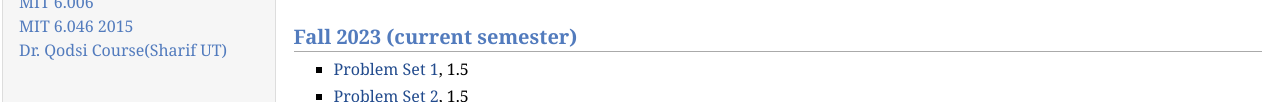
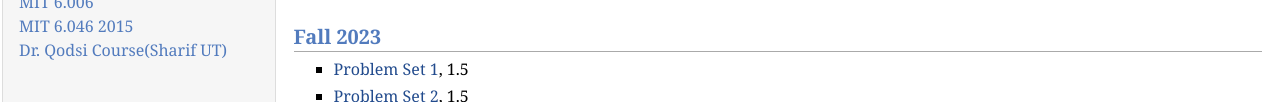
Before and after one commit to DSA-Course/DSA-Course.github.io, a plain HTML site: page Psets.html in a window 1280 px wide. Shown: the part 239-341 px from the top of the page. Drawn offline with nearby package versions, Linux system fonts and the light colour scheme; some packages are replaced by stand-ins of ours.

Commit message:
Update Psets.html

```diff
--- a/Psets.html
+++ b/Psets.html
@@ -56,7 +56,7 @@ MathJax.Hub.Config({
   </td></tr></table>
 
 
-<h2>Fall 2023 (current semester)
+<h2>Fall 2023
 </h2>
 <ul>
   <li><p><a href="https://github.com/Arshia-Gharooni/DS-AGJ/blob/main/Assignment/Fall%202023/Pset01/Pset01.pdf">Problem Set 1</a>, 1.5
```
